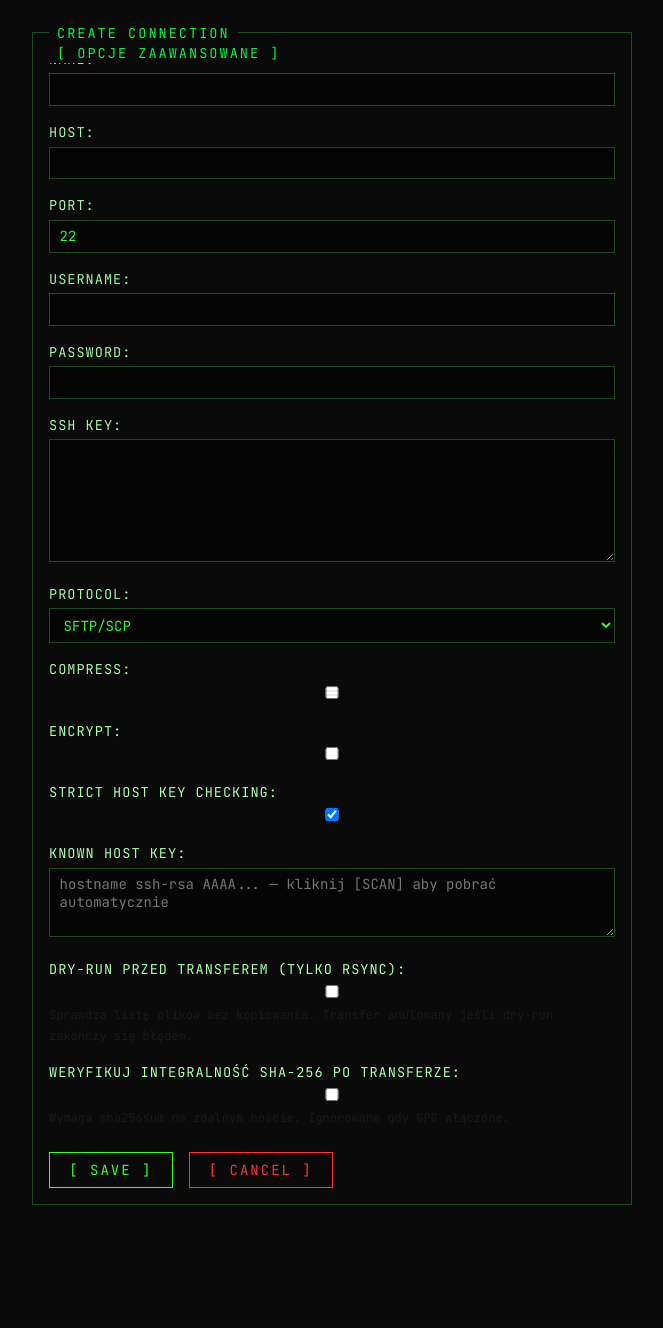
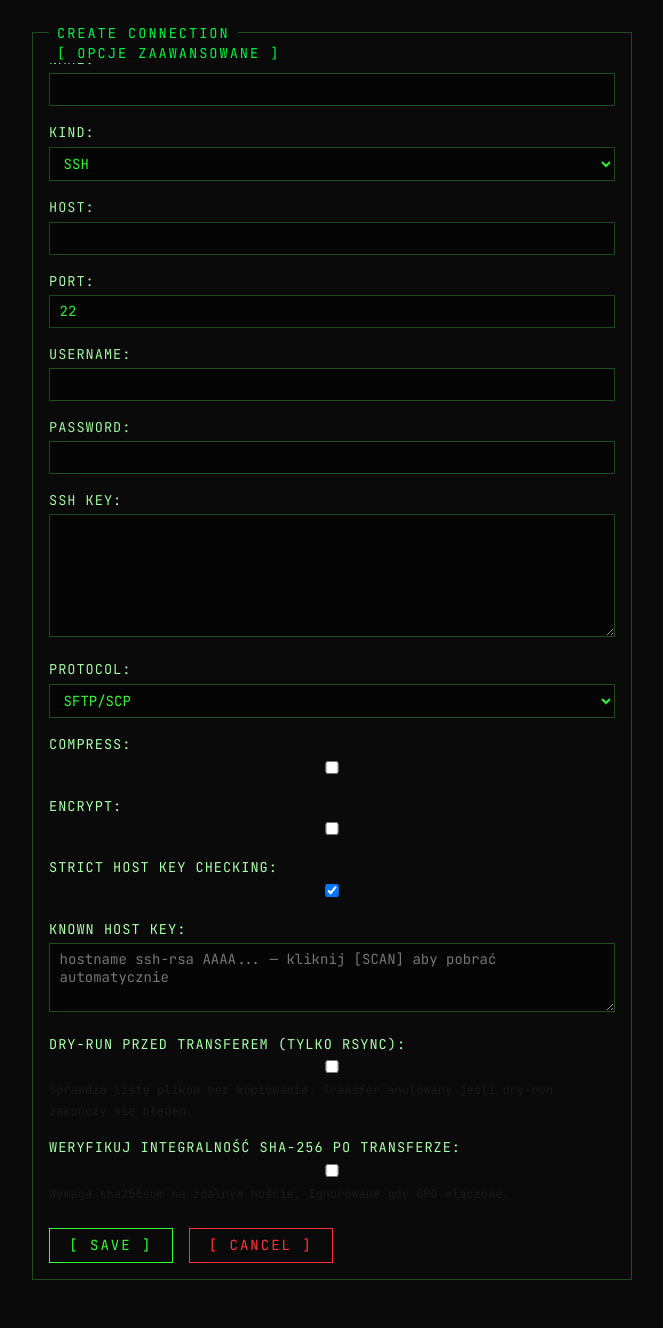
Before and after one commit to TMaskpl/tmask-tt, a Django app: page /connections/new/ in a window 1280 px wide. Shown: the part 82-1410 px from the top of the page, without its empty margins (40-703 px from the left). Before the commit the page ends 1287 px from the top, so only its background shows below. Run offline with Django 5.2, Linux system fonts and the light colour scheme; a user stored in the database is signed in; tables that the repository leaves empty hold one stand-in row (values such as "Sample post"); parts of the project's set-up code (start-up, migrations or seed data) failed here and were passed over.

Commit message:
feat(connections): kind-aware form validation + UI toggle for Postgres connections
- Add 'kind' and 'db_name' fields to ConnectionForm
- Implement kind-aware validation: Postgres requires password+db_name, SSH requires password|ssh_key
- Update form.html with JS toggle to show/hide Postgres vs SSH fields based on kind selection
- Add KIND column to list.html template
- Fix existing tests to include 'kind' field in POST data

Co-Authored-By: Claude Sonnet 5 <noreply@anthropic.com>

```diff
--- a/services/web/apps/connections/forms.py
+++ b/services/web/apps/connections/forms.py
@@ -1,18 +1,19 @@
 from django import forms
-from .models import Connection
+from .models import Connection, KIND_POSTGRES
 
 
 class ConnectionForm(forms.ModelForm):
     class Meta:
         model = Connection
         fields = [
-            'name', 'host', 'port', 'username', 'password', 'ssh_key',
+            'name', 'kind', 'host', 'port', 'username', 'password', 'db_name', 'ssh_key',
             'protocol', 'compress', 'encrypt', 'strict_host_key_checking',
             'known_host_key', 'dry_run_before_transfer', 'verify_checksum',
         ]
         labels = {
             'dry_run_before_transfer': 'Dry-run przed transferem (tylko rsync)',
             'verify_checksum':         'Weryfikuj integralność SHA-256 po transferze',
+            'db_name':                 'DB NAME (tylko Postgres)',
         }
         widgets = {
             'password': forms.PasswordInput(render_value=True),
@@ -25,8 +26,15 @@ class ConnectionForm(forms.ModelForm):
 
     def clean(self):
         cleaned = super().clean()
-        if not cleaned.get('password') and not cleaned.get('ssh_key'):
-            raise forms.ValidationError('Podaj hasło lub klucz SSH.')
+        kind = cleaned.get('kind')
+        if kind == KIND_POSTGRES:
+            if not cleaned.get('password'):
+                raise forms.ValidationError('Podaj hasło do bazy Postgres.')
+            if not cleaned.get('db_name'):
+                raise forms.ValidationError('Podaj nazwę bazy danych (DB NAME).')
+        else:
+            if not cleaned.get('password') and not cleaned.get('ssh_key'):
+                raise forms.ValidationError('Podaj hasło lub klucz SSH.')
         return cleaned
 
     def clean_dry_run_before_transfer(self):
--- a/services/web/templates/connections/form.html
+++ b/services/web/templates/connections/form.html
@@ -9,8 +9,24 @@
     <div class="msg-error">{% for e in form.non_field_errors %}> {{ e }}{% endfor %}</div>
     {% endif %}
     {% for field in form %}
-    {% if field.name == 'known_host_key' %}
-    <div class="field" id="known-host-section" style="display:none">
+    {% if field.name == 'db_name' %}
+    <div class="field postgres-only-field">
+      <label>{{ field.label|upper }}:</label>
+      {{ field }}
+      {% if field.errors %}
+      <div style="color:var(--red);font-size:0.8rem;">{% for e in field.errors %}{{ e }}{% endfor %}</div>
+      {% endif %}
+    </div>
+    {% elif field.name == 'ssh_key' or field.name == 'protocol' or field.name == 'compress' or field.name == 'strict_host_key_checking' %}
+    <div class="field ssh-only-field">
+      <label>{{ field.label|upper }}:</label>
+      {{ field }}
+      {% if field.errors %}
+      <div style="color:var(--red);font-size:0.8rem;">{% for e in field.errors %}{{ e }}{% endfor %}</div>
+      {% endif %}
+    </div>
+    {% elif field.name == 'known_host_key' %}
+    <div class="field ssh-only-field" id="known-host-section" style="display:none">
       <label>{{ field.label|upper }}:</label>
       {{ field }}
       {% if conn %}
@@ -25,8 +41,8 @@
       {% endif %}
     </div>
     {% elif field.name == 'dry_run_before_transfer' %}
-    <div class="box-title" style="margin-top:1.2rem;font-size:0.85rem;">[ OPCJE ZAAWANSOWANE ]</div>
-    <div class="field">
+    <div class="box-title ssh-only-field" style="margin-top:1.2rem;font-size:0.85rem;">[ OPCJE ZAAWANSOWANE ]</div>
+    <div class="field ssh-only-field">
       <label>{{ field.label|upper }}:</label>
       {{ field }}
       <span style="font-size:0.75rem;color:var(--dim);">Sprawdza listę plików bez kopiowania. Transfer anulowany jeśli dry-run zakończy się błędem.</span>
@@ -63,16 +79,33 @@
   function toggleKnownHost() {
     var strict = document.getElementById('id_strict_host_key_checking');
     var section = document.getElementById('known-host-section');
-    if (strict && section) {
+    var kind = document.getElementById('id_kind');
+    if (strict && section && kind && kind.value === 'ssh') {
       section.style.display = strict.checked ? 'block' : 'none';
+    }
+  }
+
+  function toggleKind() {
+    var kind = document.getElementById('id_kind');
+    if (!kind) return;
+    var sshFields = document.querySelectorAll('.ssh-only-field');
+    var pgFields = document.querySelectorAll('.postgres-only-field');
+    sshFields.forEach(function (el) { el.style.display = (kind.value === 'ssh') ? '' : 'none'; });
+    pgFields.forEach(function (el) { el.style.display = (kind.value === 'postgres') ? '' : 'none'; });
+    if (kind.value === 'ssh') {
+      toggleKnownHost();
     }
   }
 
   document.addEventListener('DOMContentLoaded', function () {
     var strict = document.getElementById('id_strict_host_key_checking');
+    var kind = document.getElementById('id_kind');
     if (strict) {
       strict.addEventListener('change', toggleKnownHost);
-      toggleKnownHost();
+    }
+    if (kind) {
+      kind.addEventListener('change', toggleKind);
+      toggleKind();
     }
   });
 
--- a/services/web/templates/connections/list.html
+++ b/services/web/templates/connections/list.html
@@ -12,7 +12,7 @@
   <table>
     <thead>
       <tr>
-        <th>NAME</th><th>HOST</th><th>PORT</th><th>PROTO</th>
+        <th>NAME</th><th>KIND</th><th>HOST</th><th>PORT</th><th>PROTO</th>
         <th>COMPRESS</th><th>ENCRYPT</th><th>UTWORZYŁ</th><th class="col-actions">ACTIONS</th>
       </tr>
     </thead>
@@ -20,6 +20,7 @@
       {% for conn in connections %}
       <tr>
         <td class="glow">{{ conn.name }}</td>
+        <td>{{ conn.kind|upper }}</td>
         <td>{{ conn.host }}</td>
         <td>{{ conn.port }}</td>
         <td>{{ conn.protocol|upper }}</td>
```
Also changed, not shown: services/web/apps/connections/tests/test_views.py (+27 -2 lines).
